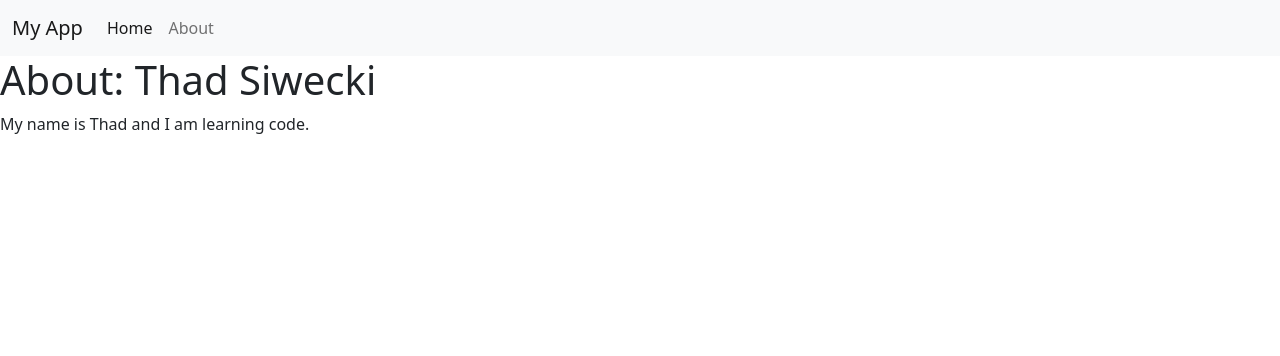
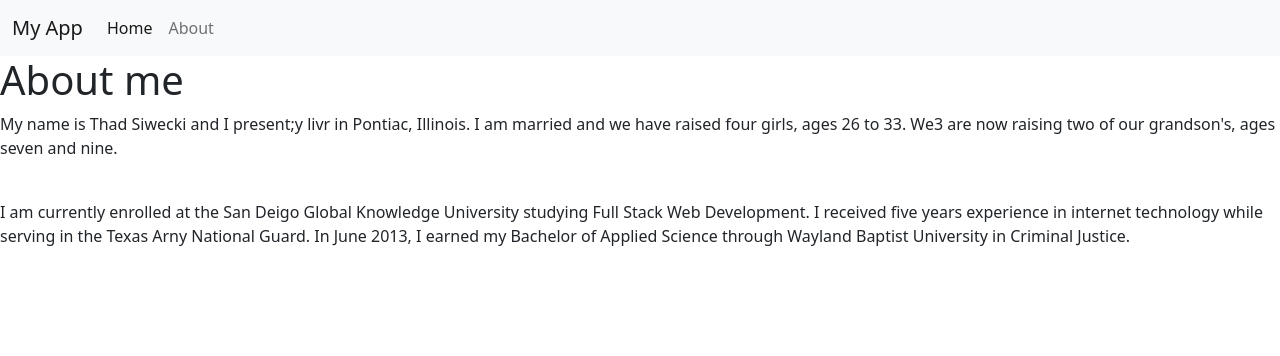
Before and after one commit to tsiwecki/fsdidjango112, a Django app: page /about/ in a window 1280 px wide. Shown: the top 356 px of the page. Run offline with Django 3.2, Linux system fonts and the light colour scheme.

Commit message:
FSDI 112 Assignment 1

```diff
--- a/templates/about.html
+++ b/templates/about.html
@@ -3,6 +3,8 @@
 {% block title %}Home{% endblock title %}
 
 {% block content %}
-    <h1>About: Thad Siwecki </h1>
-    <p>My name is Thad and I am learning code.</p>
+    <h1>About me</h1>
+    <p>My name is Thad Siwecki and I present;y livr in Pontiac, Illinois. I am married and we have raised four girls, ages 26 to 33. We3 are now raising two of our grandson's, ages seven and nine.</p>
+    <br>
+    <p>I am currently enrolled at the San Deigo Global Knowledge University studying Full Stack Web Development. I received five years experience in internet technology while serving in the Texas Arny National Guard. In June 2013, I earned my Bachelor of Applied Science through Wayland Baptist University in Criminal Justice.</p>
 {% endblock content %}
```
